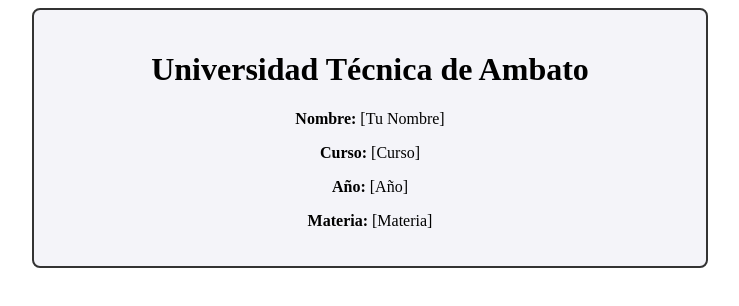
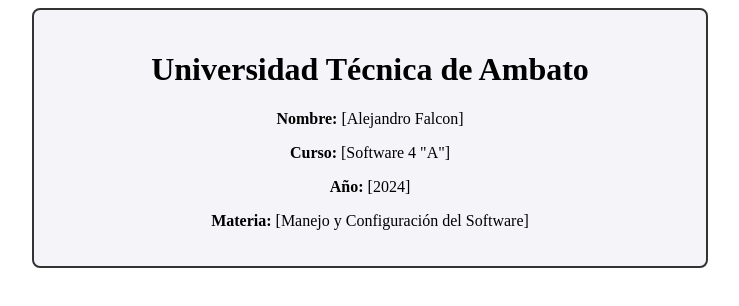
Before and after one commit to TheMartixAmazing/Hola-Mundo, a plain HTML site: page index.html in a window 1280 px wide. Shown: the whole page, without its empty margins (270-1009 px from the left). Drawn offline with Linux system fonts and the light colour scheme.

Commit message:
Update index.html

```diff
--- a/index.html
+++ b/index.html
@@ -8,10 +8,10 @@
 <body>
     <div style="text-align: center; padding: 20px; border: 2px solid #333; border-radius: 8px; width: 50%; margin: 0 auto; background-color: #f4f4f9;">
         <h1>Universidad Técnica de Ambato</h1>
-        <p><strong>Nombre:</strong> [Tu Nombre]</p>
-        <p><strong>Curso:</strong> [Curso]</p>
-        <p><strong>Año:</strong> [Año]</p>
-        <p><strong>Materia:</strong> [Materia]</p>
+        <p><strong>Nombre:</strong> [Alejandro Falcon]</p>
+        <p><strong>Curso:</strong> [Software 4 "A"]</p>
+        <p><strong>Año:</strong> [2024]</p>
+        <p><strong>Materia:</strong> [Manejo y Configuración del Software]</p>
     </div>
 </body>
 </html>
```
